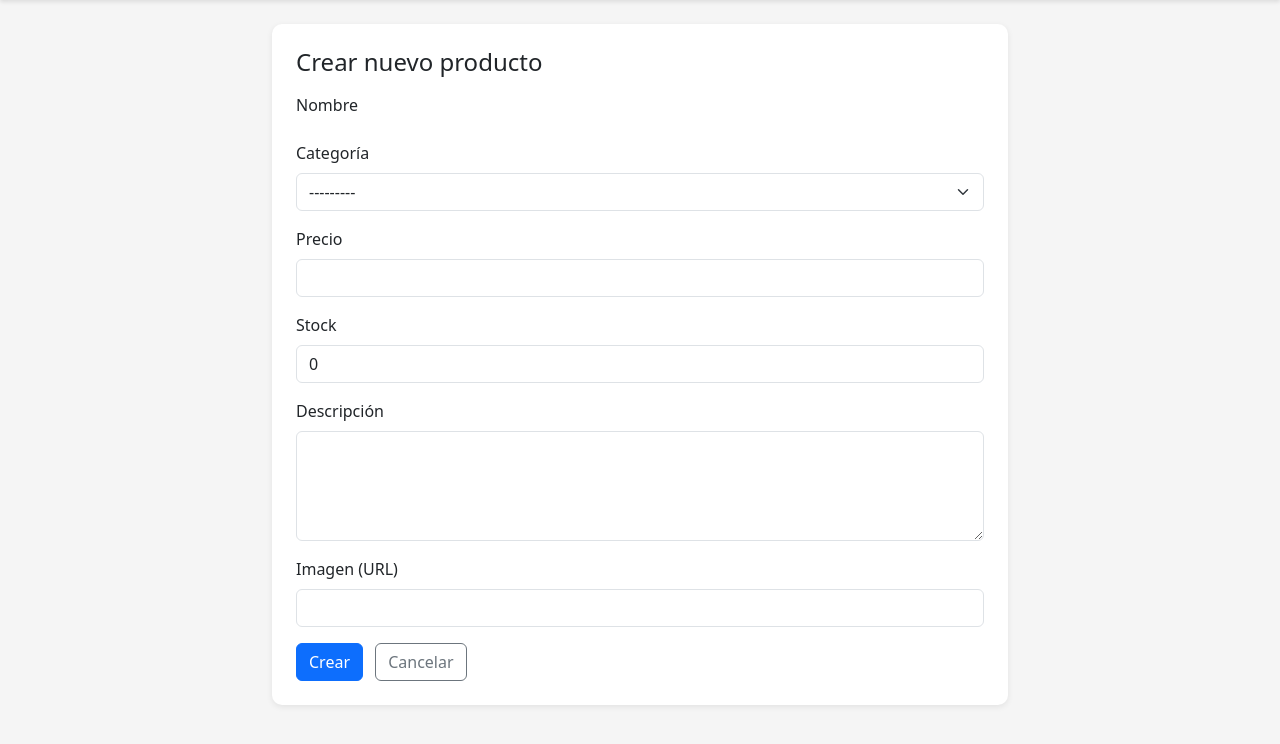
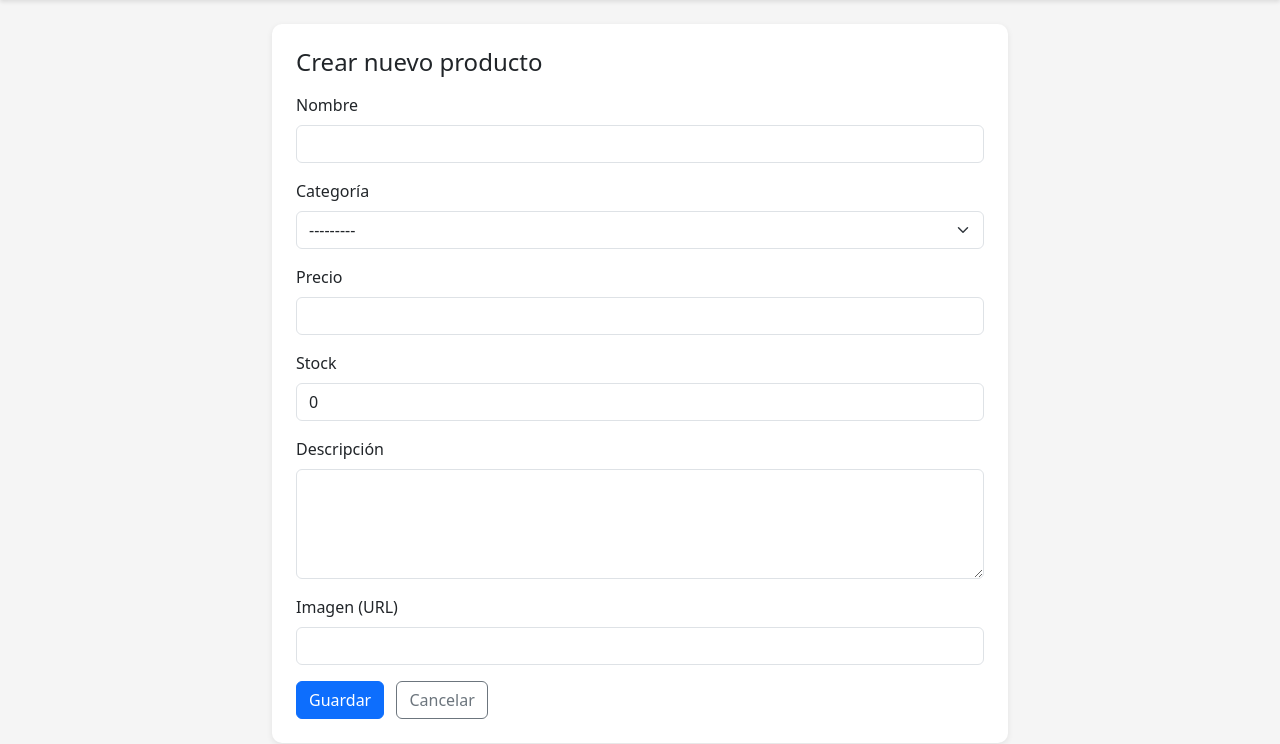
Before and after one commit to PabloUrra2233/taller_integracion_examen, a Django app: page /producto/nuevo/ in a window 1280 px wide. Shown: the part 56-800 px from the top of the page. Run offline with Django 5.2, Linux system fonts and the light colour scheme; data that the repository does not hold is empty.

Commit message:
commit, ahora si
-funciona bien todo
-versión final de la página

```diff
--- a/catalogo/forms.py
+++ b/catalogo/forms.py
@@ -35,8 +35,9 @@ class BusquedaProductoForm(forms.Form):
 class ProductoForm(forms.ModelForm):
     class Meta:
         model = Producto
-        fields = ['categoria', 'precio', 'stock', 'descripcion', 'imagen']
+        fields = ['nombre', 'categoria', 'precio', 'stock', 'descripcion', 'imagen']
         widgets = {
+            'nombre': forms.TextInput(attrs={'class': 'form-control'}),
             'categoria': forms.Select(attrs={'class': 'form-select'}),
             'precio': forms.NumberInput(attrs={'class': 'form-control'}),
             'stock': forms.NumberInput(attrs={'class': 'form-control'}),
--- a/catalogo/templates/catalogo/crear_producto.html
+++ b/catalogo/templates/catalogo/crear_producto.html
@@ -31,28 +31,34 @@
                 <label class="form-label">Nombre</label>
                 {{ form.nombre }}
             </div>
+
             <div class="mb-3">
                 <label class="form-label">Categoría</label>
                 {{ form.categoria }}
             </div>
+
             <div class="mb-3">
                 <label class="form-label">Precio</label>
                 {{ form.precio }}
             </div>
+
             <div class="mb-3">
                 <label class="form-label">Stock</label>
                 {{ form.stock }}
             </div>
+
             <div class="mb-3">
                 <label class="form-label">Descripción</label>
                 {{ form.descripcion }}
             </div>
+
             <div class="mb-3">
                 <label class="form-label">Imagen (URL)</label>
                 {{ form.imagen }}
             </div>
 
-          <button type="submit" class="btn btn-primary">Crear</button>
+            <button type="submit" class="btn btn-primary">Guardar</button>
+
           <a href="{% url 'lista_productos' %}" class="btn btn-outline-secondary ms-2">
             Cancelar
           </a>
```
Lines whose indentation alone changed are shown as unchanged.
